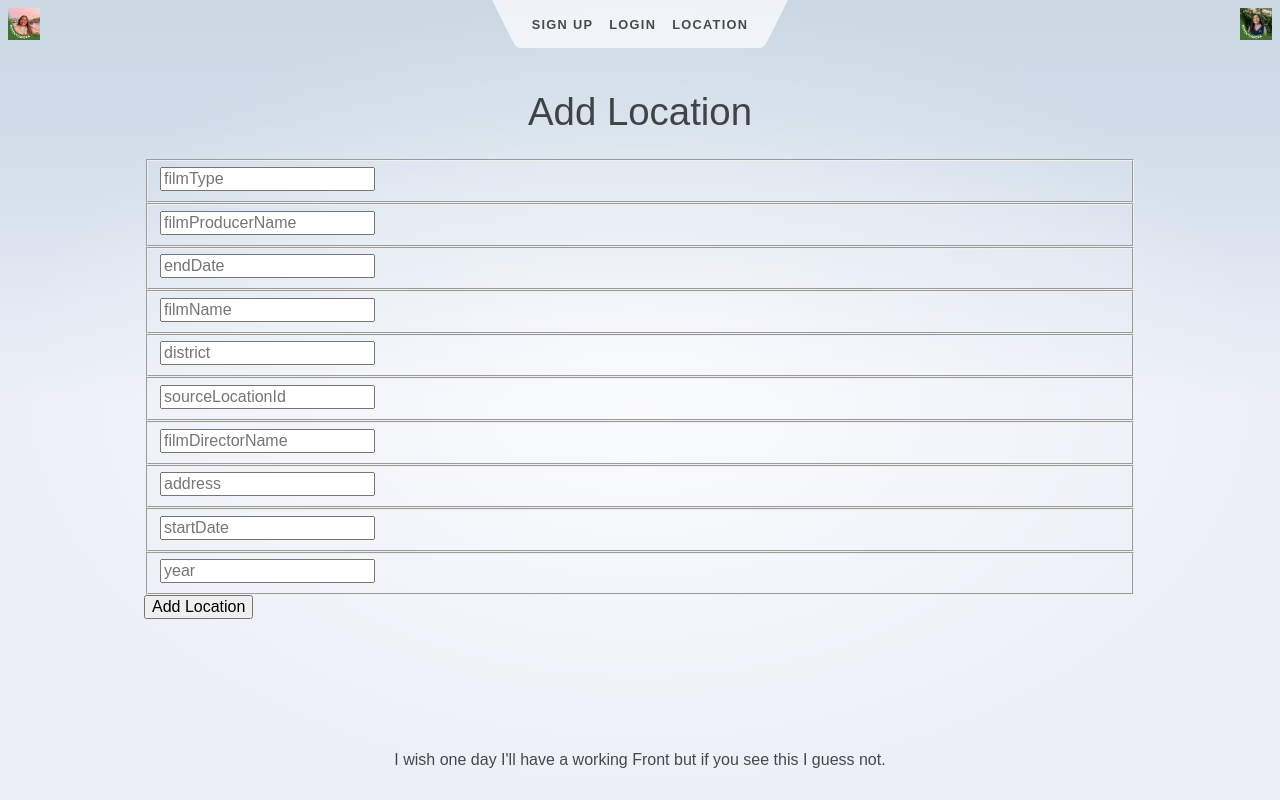
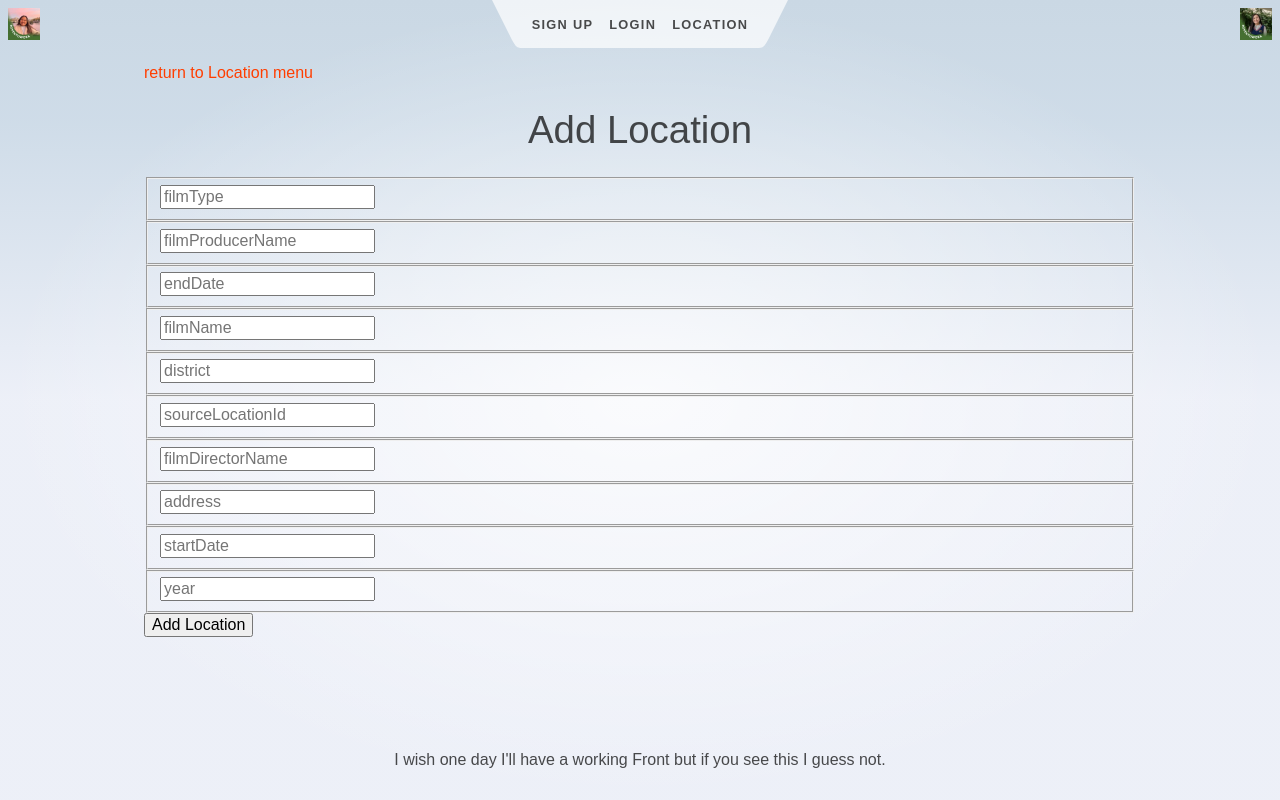
Before and after one commit to pitjohann/FrontEnd-JS-locations, a SvelteKit app in the folder myapp/: page /addLocation in a window 1280 px wide. Built offline with nearby package versions, Linux system fonts and the light colour scheme; no server answers.

Commit message:
Delete isn't working anymore, Edit still doesn't work, the main page does nothing but I decided to not redirect it.

```diff
--- a/myapp/src/routes/addLocation/+page.svelte
+++ b/myapp/src/routes/addLocation/+page.svelte
@@ -5,6 +5,8 @@
     export let form;
 </script>
 
+
+<a href="/Location"> return to Location menu</a>
 <div class="auth-page">
     <div class="container page">
         <div class="row">
```
